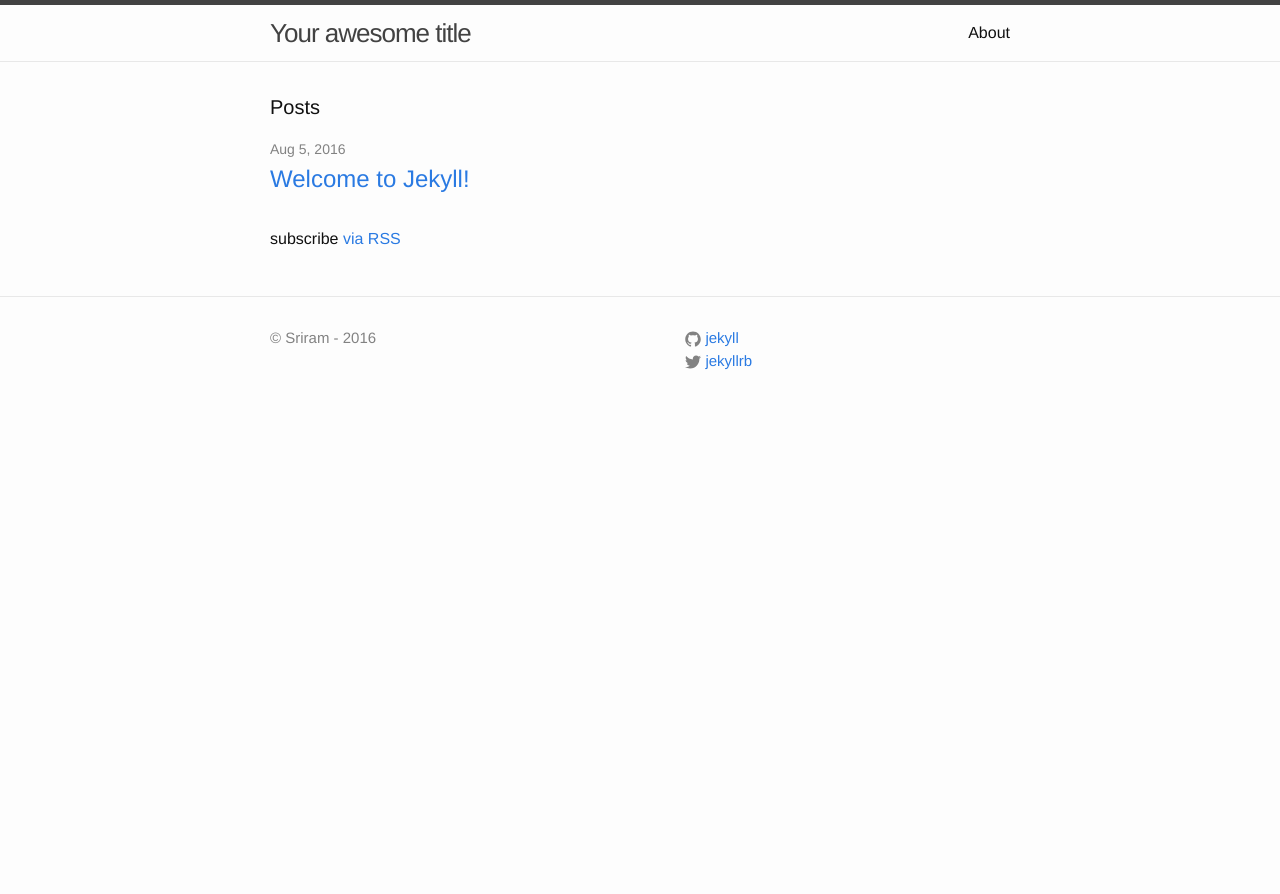
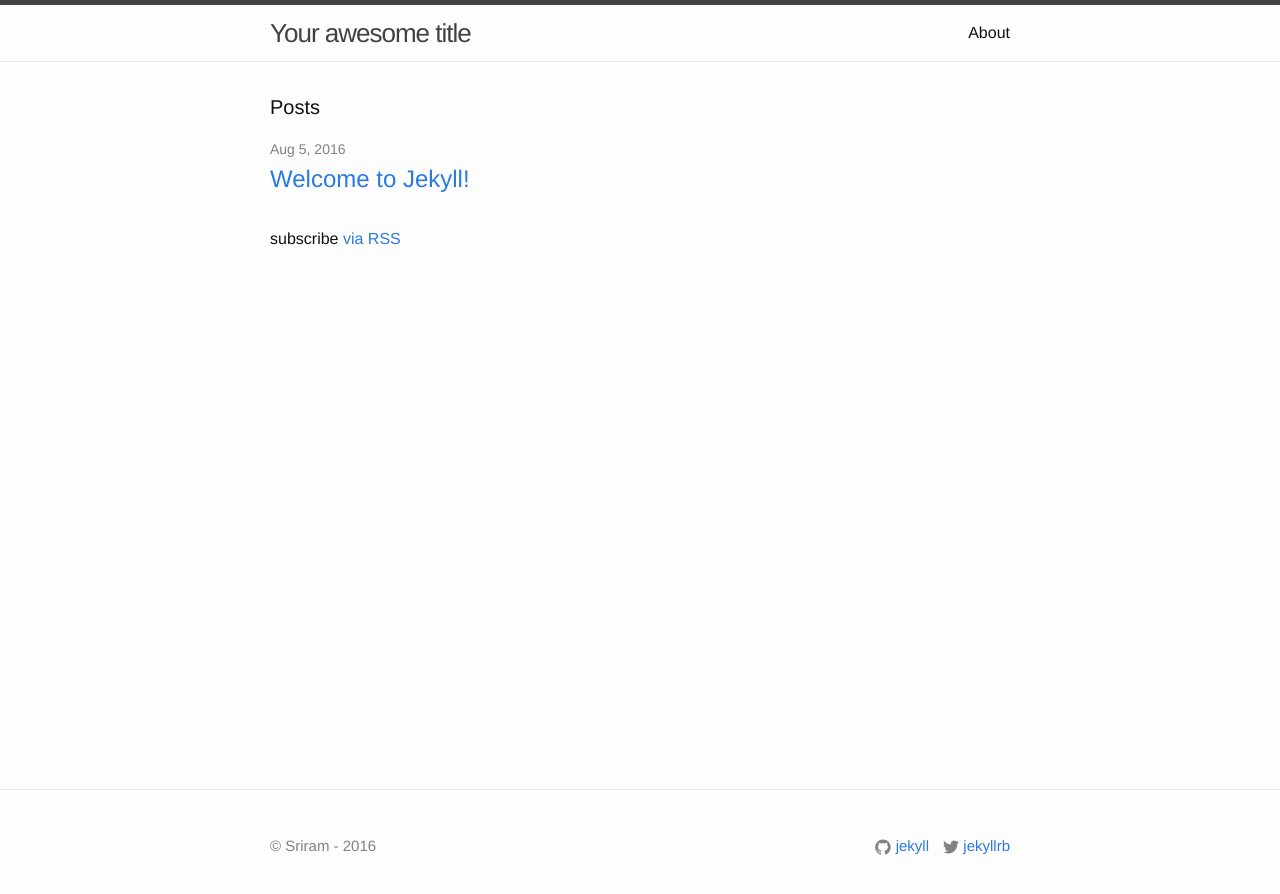
Before and after one commit to tsriram/tsriram.github.io, a Jekyll site: the page built from index.html, in a window 1280 px wide. Shown: the top 894 px of the page. Built offline with Jekyll 4.4.1, drawn with Linux system fonts in a browser that asks for light colours.

Commit message:
Footer style changes

```diff
--- a/_sass/_base.scss
+++ b/_sass/_base.scss
@@ -8,6 +8,9 @@ dl, dd, ol, ul, figure {
     padding: 0;
 }
 
+html {
+    height: 100%;
+}
 
 
 /**
@@ -23,6 +26,8 @@ body {
     -o-font-feature-settings: "kern" 1;
     font-feature-settings: "kern" 1;
     font-kerning: normal;
+    position: relative;
+    min-height: 100%;
 }
 
 
@@ -100,7 +105,7 @@ a {
 
     &:hover {
         color: $text-color;
-        text-decoration: underline;
+        text-decoration: none;
     }
 }
 
--- a/_sass/_layout.scss
+++ b/_sass/_layout.scss
@@ -100,6 +100,11 @@
 .site-footer {
     border-top: 1px solid $grey-color-light;
     padding: $spacing-unit 0;
+    height: $footer-height;
+    position: absolute;
+    left: 0;
+    right: 0;
+    bottom: 0;
 }
 
 .footer-heading {
@@ -111,12 +116,18 @@
 .social-media-list {
     list-style: none;
     margin-left: 0;
+    float: right;
+    li {
+        display: inline-block;
+        margin-left: 10px;
+    }
 }
 
 .footer-col-wrapper {
     font-size: 15px;
     color: $grey-color;
     margin-left: -$spacing-unit / 2;
+    padding-top: $spacing-unit / 2;
     @extend %clearfix;
 }
 
@@ -169,6 +180,10 @@
  */
 .page-content {
     padding: $spacing-unit 0;
+}
+
+.page-wrap {
+    padding-bottom: $footer-height * 2;
 }
 
 .page-heading {
--- a/css/main.scss
+++ b/css/main.scss
@@ -28,6 +28,7 @@ $content-width:    800px;
 $on-palm:          600px;
 $on-laptop:        800px;
 
+$footer-height:		 50px;
 
 
 // Use media queries like this:
```
